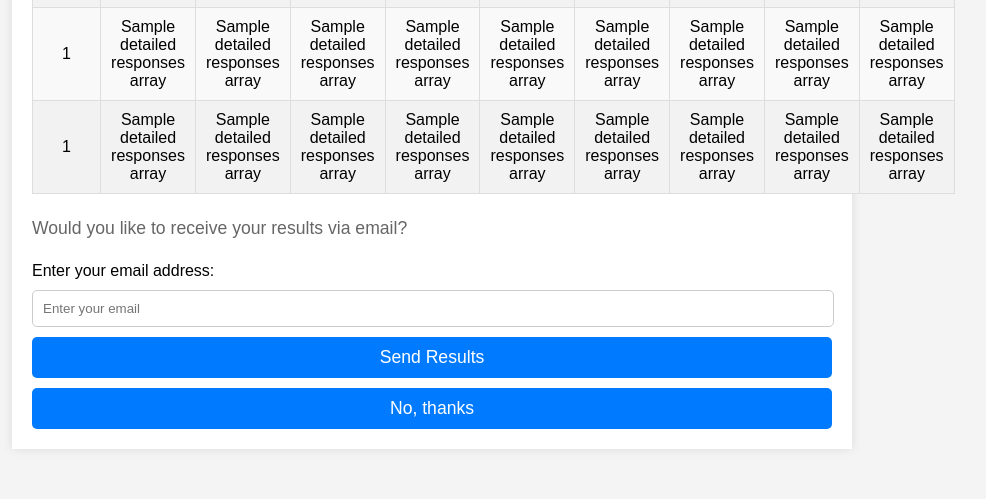
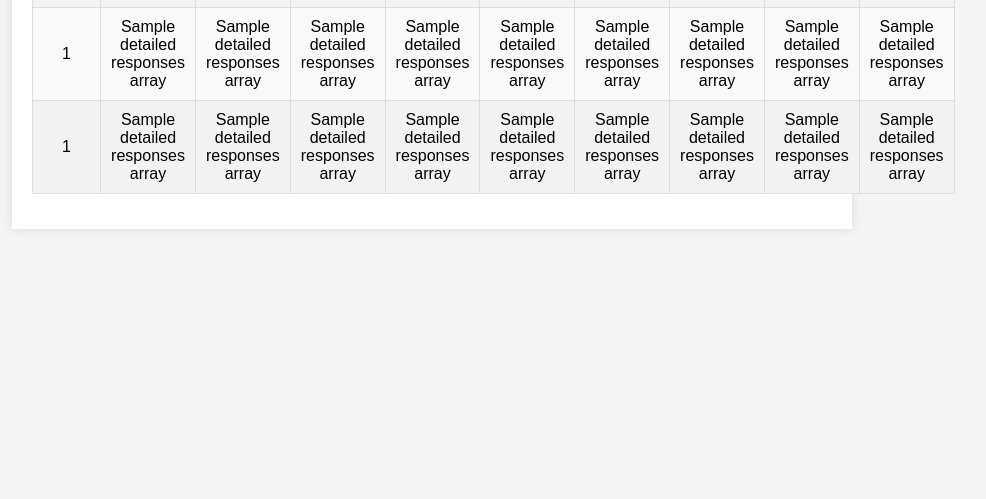
Before and after one commit to Coyote3496/Church_project, a Flask app: template templates/thank_you.html in a window 1280 px wide. Shown: the part 1623-2122 px from the top of the page, without its empty margins (208-1194 px from the left). After the commit the page ends 1817 px from the top, so only its background shows below. Run offline with Flask 3, Linux system fonts and the light colour scheme; the template is opened without the code that fills it: most values are stand-ins (such as "Sample title", 1, 10 or a date in 2020); parts of the project's set-up code (start-up, migrations or seed data) failed here and were passed over.

Commit message:
Remove email ty

```diff
--- a/responses.csv
+++ b/responses.csv
@@ -31,3 +31,7 @@ Respondent,gender,age,marriage_status,christian_status,q1,q2,q3,q4,q5,q6,q7,q8,q
 29,,,,,2,2,2,2,1,2,0,2,1,1,2,3,0,3,2,0,3,1,3,1,2,1,2,3,1,1,2,2,3,2,3,3,3,0,1,0,2,1,2,3,3,2,0,0,0,3,1,0,3,2,1,0,2,0,3,1,2,3,2,3,1,2,2,2,2,1,2,0,3,0,0,1,1,1,2,3,3,2,0,3,1,1,1,1,0,3,3,3,3,0,2,0,2,3,0,3,0,1,3,0,0,3,1,2,3,1,2,0,0,2,1,0,1,2,2,2,3,0,0,2,3,2,1,1,0,1,2,1,15,10,15,6,13,10,11,17,17,11,13,12,9,18,11,12,Evangelism,Shepherding,Apostleship,Faith,Giving,Leadership,Teaching,Prophecy,Wisdom,Exhortation,Mercy,Administration,Discernment,Hospitality,Knowledge,Helps/Service
 30,,,,,2,2,2,2,1,2,0,2,1,1,2,3,0,3,2,0,3,1,3,1,2,1,2,3,1,1,2,2,3,2,3,3,3,0,1,0,2,1,2,3,3,2,0,0,0,3,1,0,3,2,1,0,2,0,3,1,2,3,2,3,1,2,2,2,2,1,2,0,3,0,0,1,1,1,2,3,3,2,0,3,1,1,1,1,0,3,3,3,3,0,2,0,2,3,0,3,0,1,3,0,0,3,1,2,3,1,2,0,0,2,1,0,1,2,2,2,3,0,0,2,3,2,1,1,0,1,2,1,15,10,15,6,13,10,11,17,17,11,13,12,9,18,11,12,Evangelism,Shepherding,Apostleship,Faith,Giving,Leadership,Teaching,Prophecy,Wisdom,Exhortation,Mercy,Administration,Discernment,Hospitality,Knowledge,Helps/Service
 31,Male,18-24,Unmarried,11+,2,2,2,2,1,2,0,2,1,1,2,3,0,3,2,0,3,1,3,1,2,1,2,3,1,1,2,2,3,2,3,3,3,0,1,0,2,1,2,3,3,2,0,0,0,3,1,0,3,2,1,0,2,0,3,1,2,3,2,3,1,2,2,2,2,1,2,0,3,0,0,1,1,1,2,3,3,2,0,3,1,1,1,1,0,3,3,3,3,0,2,0,2,3,0,3,0,1,3,0,0,3,1,2,3,1,2,0,0,2,1,0,1,2,2,2,3,0,0,2,3,2,1,1,0,1,2,1,15,10,15,6,13,10,11,17,17,11,13,12,9,18,11,12,Evangelism,Shepherding,Apostleship,Faith,Giving,Leadership,Teaching,Prophecy,Wisdom,Exhortation,Mercy,Administration,Discernment,Hospitality,Knowledge,Helps/Service
+32,Non-binary,55-64,Divorced,11+,3,1,3,3,2,2,3,2,1,3,3,0,2,2,1,1,1,3,0,3,0,2,3,0,1,2,2,2,3,0,1,1,1,3,0,1,1,3,3,1,3,1,2,2,2,3,0,2,2,0,2,3,0,2,0,3,2,1,2,1,3,1,1,3,0,0,1,2,1,2,1,3,3,3,1,1,1,3,3,0,2,3,2,3,3,3,2,1,0,0,3,0,3,1,2,3,2,1,0,0,1,0,2,3,3,3,3,3,2,0,3,3,3,2,3,3,3,0,0,1,1,1,0,0,1,3,3,3,14,13,11,18,11,14,14,14,14,14,16,9,17,13,14,16,Prophecy,Discernment,Exhortation,Apostleship,Helps/Service,Administration,Faith,Giving,Hospitality,Knowledge,Leadership,Teaching,Mercy,Wisdom,Shepherding,Evangelism
+33,Non-binary,55-64,Divorced,11+,3,1,3,3,2,2,3,2,1,3,3,0,2,2,1,1,1,3,0,3,0,2,3,0,1,2,2,2,3,0,1,1,1,3,0,1,1,3,3,1,3,1,2,2,2,3,0,2,2,0,2,3,0,2,0,3,2,1,2,1,3,1,1,3,0,0,1,2,1,2,1,3,3,3,1,1,1,3,3,0,2,3,2,3,3,3,2,1,0,0,3,0,3,1,2,3,2,1,0,0,1,0,2,3,3,3,3,3,2,0,3,3,3,2,3,3,3,0,0,1,1,1,0,0,1,3,3,3,14,13,11,18,11,14,14,14,14,14,16,9,17,13,14,16,Prophecy,Discernment,Exhortation,Apostleship,Helps/Service,Administration,Faith,Giving,Hospitality,Knowledge,Leadership,Teaching,Mercy,Wisdom,Shepherding,Evangelism
+34,Non-binary,55-64,Divorced,11+,3,1,3,3,2,2,3,2,1,3,3,0,2,2,1,1,1,3,0,3,0,2,3,0,1,2,2,2,3,0,1,1,1,3,0,1,1,3,3,1,3,1,2,2,2,3,0,2,2,0,2,3,0,2,0,3,2,1,2,1,3,1,1,3,0,0,1,2,1,2,1,3,3,3,1,1,1,3,3,0,2,3,2,3,3,3,2,1,0,0,3,0,3,1,2,3,2,1,0,0,1,0,2,3,3,3,3,3,2,0,3,3,3,2,3,3,3,0,0,1,1,1,0,0,1,3,3,3,14,13,11,18,11,14,14,14,14,14,16,9,17,13,14,16,Prophecy,Discernment,Exhortation,Apostleship,Helps/Service,Administration,Faith,Giving,Hospitality,Knowledge,Leadership,Teaching,Mercy,Wisdom,Shepherding,Evangelism
+35,Non-binary,55-64,Divorced,11+,3,1,3,3,2,2,3,2,1,3,3,0,2,2,1,1,1,3,0,3,0,2,3,0,1,2,2,2,3,0,1,1,1,3,0,1,1,3,3,1,3,1,2,2,2,3,0,2,2,0,2,3,0,2,0,3,2,1,2,1,3,1,1,3,0,0,1,2,1,2,1,3,3,3,1,1,1,3,3,0,2,3,2,3,3,3,2,1,0,0,3,0,3,1,2,3,2,1,0,0,1,0,2,3,3,3,3,3,2,0,3,3,3,2,3,3,3,0,0,1,1,1,0,0,1,3,3,3,14,13,11,18,11,14,14,14,14,14,16,9,17,13,14,16,Prophecy,Discernment,Exhortation,Apostleship,Helps/Service,Administration,Faith,Giving,Hospitality,Knowledge,Leadership,Teaching,Mercy,Wisdom,Shepherding,Evangelism
--- a/templates/thank_you.html
+++ b/templates/thank_you.html
@@ -42,31 +42,5 @@
         </tbody>
     </table>
 </div>
-
-
-
-
-        <!-- Pagination controls -->
-        <div class="pagination">
-            {% if current_page > 1 %}
-                <a href="{{ url_for('thank_you_page', page=current_page-1) }}">Previous</a>
-            {% endif %}
-            {% if current_page < total_pages %}
-                <a href="{{ url_for('thank_you_page', page=current_page+1) }}">Next</a>
-            {% endif %}
-        </div>
-
-        <p>Would you like to receive your results via email?</p>
-        <form action="/email" method="POST">
-            <label for="email">Enter your email address:</label><br>
-            <input type="email" id="email" name="email" placeholder="Enter your email">
-            <button type="submit">Send Results</button>
-        </form>
-        <form action="/email" method="POST" style="margin-top: 10px;">
-            <input type="hidden" name="email" value="">
-            <button type="submit">No, thanks</button>
-        </form>
-        </div>
-    </div>
 </body>
 </html>
```
